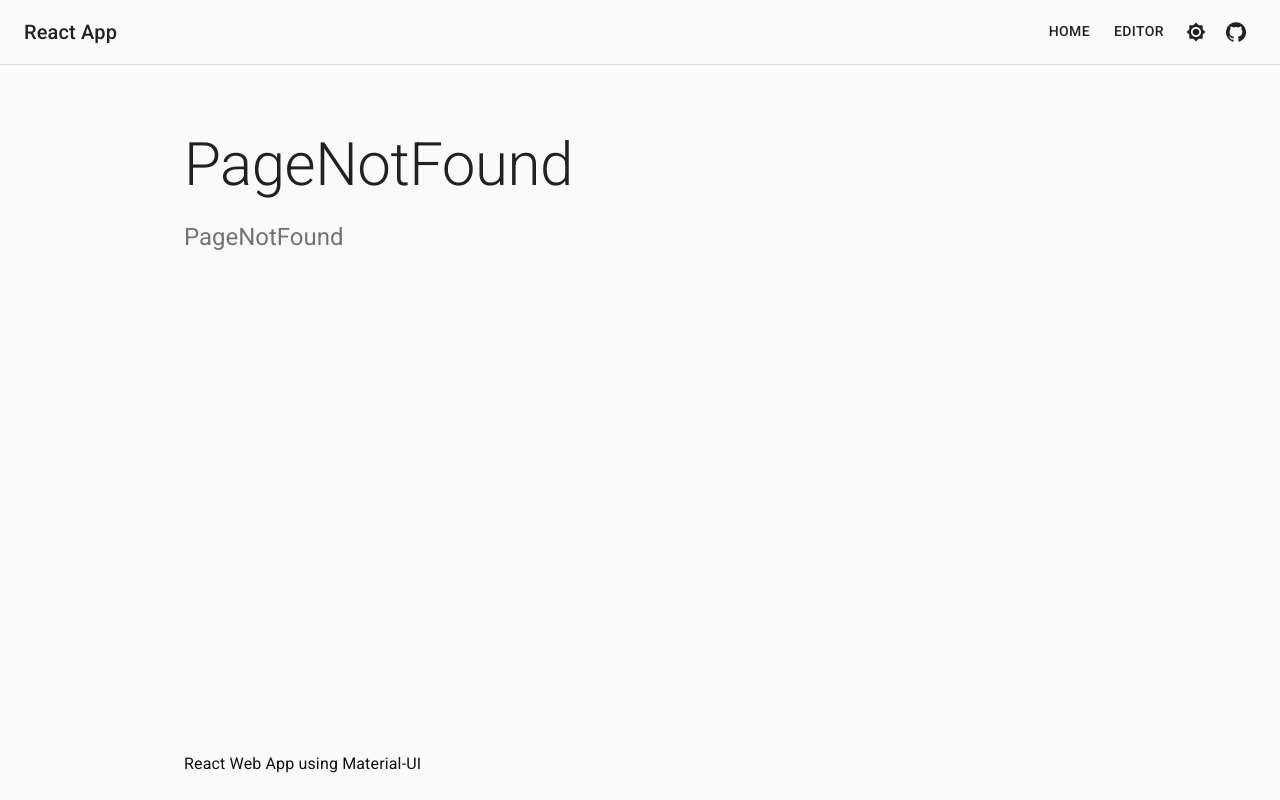
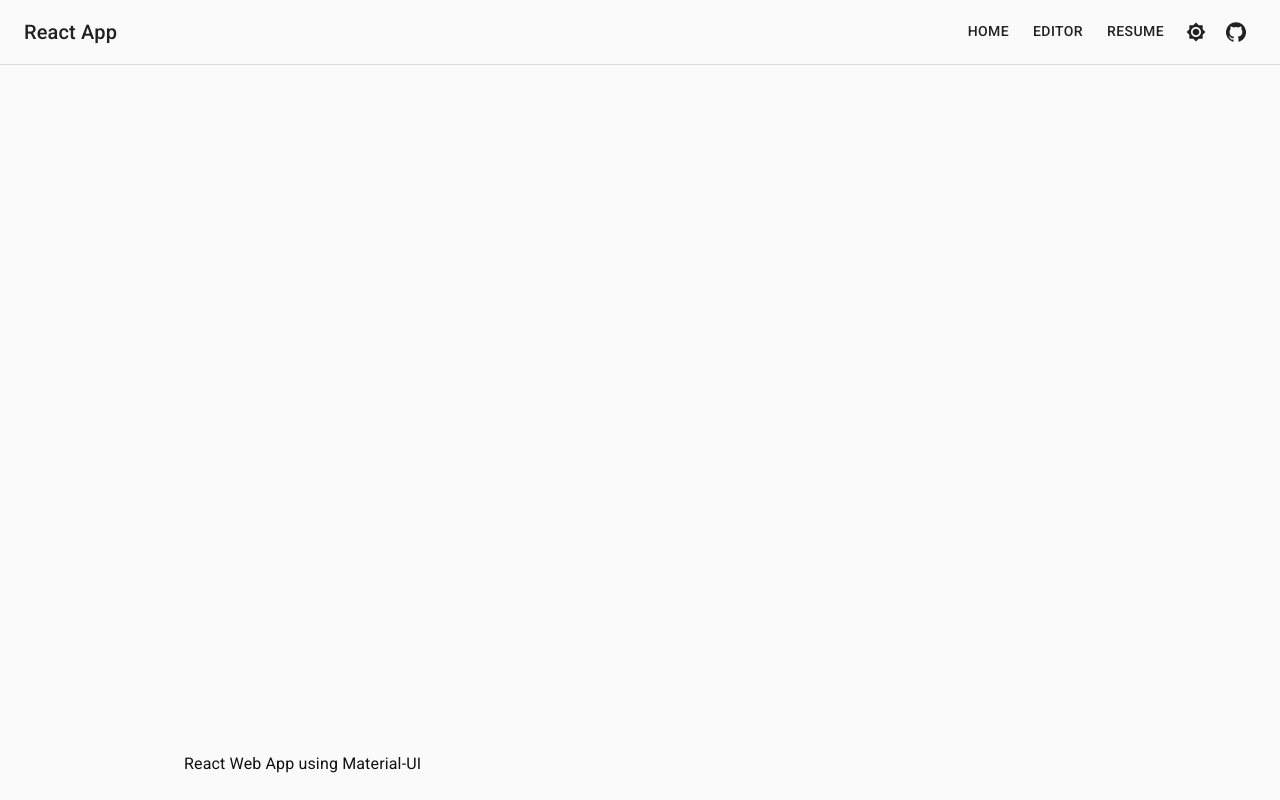
Before and after one commit to JoHoop/leetfolio, a React (Create React App) app: page /resume in a window 1280 px wide. Built offline with nearby package versions, Linux system fonts and the light colour scheme.

Commit message:
Add resume page

```diff
--- a/src/App.js
+++ b/src/App.js
@@ -12,6 +12,9 @@ const Home = lazy(() =>
 );
 const Editor = lazy(() =>
   import('./pages/Editor').then((module) => ({ default: module.Editor }))
+);
+const Resume = lazy(() =>
+  import('./pages/Resume').then((module) => ({ default: module.Resume }))
 );
 const PageNotFound = lazy(() =>
   import('./pages/PageNotFound').then((module) => ({
@@ -46,6 +49,7 @@ export const App = () => {
                 <Switch>
                   <Route path='/' exact component={Home} />
                   <Route path='/editor' component={Editor} />
+                  <Route path='/resume' component={Resume} />
                   <Route path='*' component={PageNotFound} />
                 </Switch>
               </Suspense>
--- a/src/components/Header.js
+++ b/src/components/Header.js
@@ -71,6 +71,14 @@ export const Header = () => {
           >
             Editor
           </Link>
+          <Link
+            variant='button'
+            color='textPrimary'
+            href='/resume'
+            className={classes.link}
+          >
+            Resume
+          </Link>
           <ThemeToggle />
           <Tooltip
             title={'GitHub repo'}
--- /dev/null
+++ b/src/pages/Resume.js
@@ -0,0 +1,5 @@
+import React from 'react';
+
+export const Resume = () => {
+  return <></>;
+};
```
